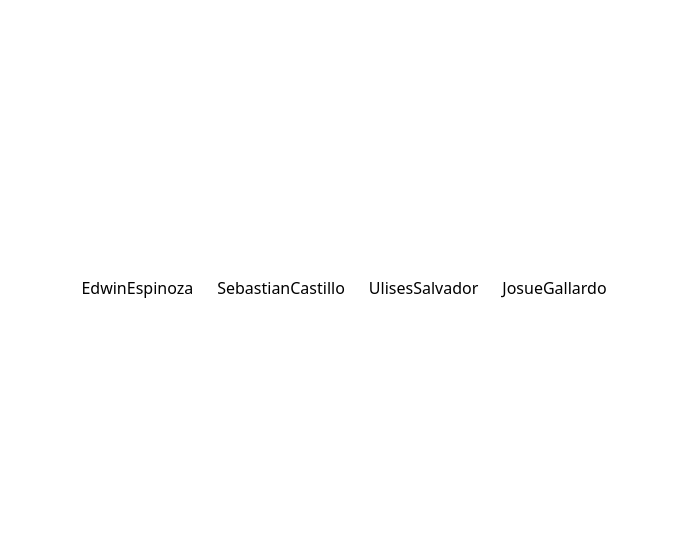
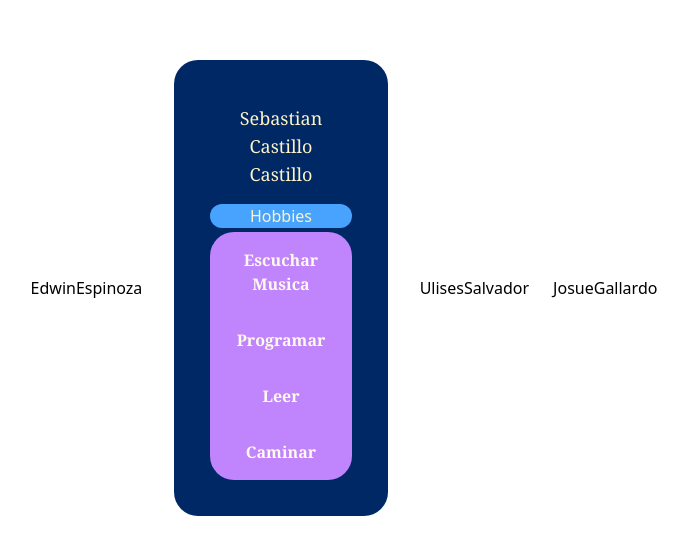
Before and after one commit to Jogarts95/test-git-group, a React (Vite) app: page / in a window 1280 px wide. Shown: the part 112-666 px from the top of the page, without its empty margins (296-984 px from the left). Built offline with nearby package versions, Linux system fonts and the light colour scheme.

Commit message:
styles sebastian component

```diff
--- a/src/components/SebastianCastillo.jsx
+++ b/src/components/SebastianCastillo.jsx
@@ -2,7 +2,19 @@ import React from 'react'
 
 const SebastianCastillo = () => {
     return (
-        <div>SebastianCastillo</div>
+       <div className="container w-1/6 bg-[#002864] p-8 rounded-3xl m-2">
+
+        <h2 className="container_title text-center text-amber-100 p-3 font-serif text-lg">Sebastian Castillo Castillo</h2>
+        <h3 className="text-center bg-[#48a3ff] m-1 text-amber-100 rounded-2xl" >Hobbies</h3>
+        <ul className="container_list bg-purple-400 text-center m-1 text-amber-50 rounded-3xl font-serif font-bold">
+
+            <li className="container_list p-4">Escuchar Musica</li>
+            <li className="container_list p-4">Programar</li>
+            <li className="container_list p-4">Leer</li>
+            <li className="container_list p-4">Caminar</li>
+
+        </ul>
+       </div>
     )
 }
 
```
